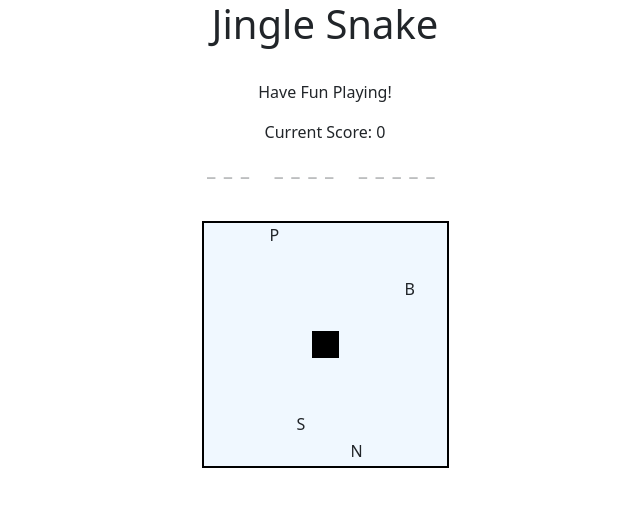
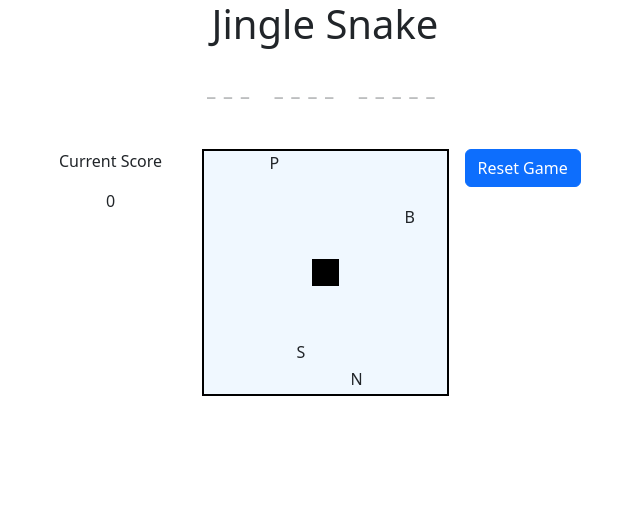
Before and after one commit to gonz1247/jingle_snake, a React (Vite) app: page / in a window 1280 px wide. Both pictures are taken after a click on the button "Start New Game". Shown: the top 506 px of the page, without its empty margins (315-955 px from the left). Built offline with nearby package versions, Linux system fonts and the light colour scheme.

Commit message:
updated layout of display while playing game and while choosing settings

```diff
--- a/src/App.css
+++ b/src/App.css
@@ -14,3 +14,11 @@
 .cell.snake {
     background-color: black;
 }
+
+.above_board {
+    height: 45px;
+}
+
+.side_of_board {
+    width: 150px;
+}
--- a/src/App.jsx
+++ b/src/App.jsx
@@ -1,7 +1,7 @@
 import { useState } from "react";
 import Header from "./components/Header";
 import GameInputs from "./components/GameInputs";
-import GameRunningDisplay from "./components/GameRunningDisplay";
+import WordProgessDisplay from "./components/WordProgessDisplay";
 import BoardDisplay from "./components/BoardDisplay";
 import runJingleSnake from "./hooks/runJingleSnake";
 import { initFillBoardWithChars } from "./game_objects/BoardPopulator";
@@ -24,8 +24,16 @@ function App() {
     initFillBoardWithChars(boardSize, fillPercentage);
 
   // Actual board that will be used for the game
-  const { board, startGame, isPlaying, songTitle, score, nLettersGuessed } =
-    runJingleSnake(boardSize, initFillSpots, initAvailabilityObject);
+  const {
+    board,
+    startGame,
+    isPlaying,
+    songTitle,
+    score,
+    highestScore,
+    nLettersGuessed,
+    restartGame,
+  } = runJingleSnake(boardSize, initFillSpots, initAvailabilityObject);
 
   // Preview board that can be updated in real time when selecting board size and difficulty
   const boardPreview = Array(boardSize)
@@ -46,25 +54,54 @@ function App() {
       <Header>Jingle Snake</Header>
       <br></br>
       {isPlaying ? (
-        <GameRunningDisplay
-          word={songTitle}
-          n_letters={nLettersGuessed}
-          score={score}
-        />
+        <WordProgessDisplay word={songTitle} n_letters={nLettersGuessed} />
       ) : (
         <GameInputs
           boardSize={boardSize}
           setBoardSize={setBoardSize}
           difficulty={difficulty}
           setDifficulty={setDifficulty}
-          startGame={startGame}
         />
       )}
       <br></br>
       {isPlaying ? (
-        <BoardDisplay board={board} />
+        <div className="d-flex justify-content-center gap-3">
+          <div className="side_of_board">
+            <p className="d-flex justify-content-center">Current Score</p>
+            <p className="d-flex justify-content-center">{score}</p>
+          </div>
+          <div>
+            <BoardDisplay board={board} />
+          </div>
+          <div className="side_of_board">
+            <button
+              type="button"
+              className="btn btn-primary"
+              onClick={restartGame}
+            >
+              Reset Game
+            </button>
+          </div>
+        </div>
       ) : (
-        <BoardDisplay board={boardPreview} />
+        <div className="d-flex justify-content-center gap-3">
+          <div className="side_of_board">
+            <p className="d-flex justify-content-center">Highest Score</p>
+            <p className="d-flex justify-content-center">{highestScore}</p>
+          </div>
+          <div>
+            <BoardDisplay board={boardPreview} />
+          </div>
+          <div className="side_of_board">
+            <button
+              type="button"
+              className="btn btn-primary"
+              onClick={startGame}
+            >
+              Start New Game
+            </button>
+          </div>
+        </div>
       )}
     </>
   );
--- a/src/components/GameInputs.jsx
+++ b/src/components/GameInputs.jsx
@@ -44,22 +44,11 @@ function Difficulty({ difficulty, setDifficulty }) {
   );
 }
 
-function StartGame({ startGame }) {
-  return <button type="button" className="btn btn-primary" onClick={startGame}>Start New Game</button>;
-}
-
-function GameInputs({
-  boardSize,
-  setBoardSize,
-  difficulty,
-  setDifficulty,
-  startGame,
-}) {
+function GameInputs({ boardSize, setBoardSize, difficulty, setDifficulty }) {
   return (
-    <div className="d-flex justify-content-evenly">
+    <div className="d-flex justify-content-center gap-3 above_board">
       <BoardSize boardSize={boardSize} setBoardSize={setBoardSize} />
       <Difficulty difficulty={difficulty} setDifficulty={setDifficulty} />
-      <StartGame startGame={startGame}/>
     </div>
   );
 }
--- a/src/components/GameRunningDisplay.jsx
+++ /dev/null
@@ -1,36 +0,0 @@
-function WordProgessDisplay({ word, n_letters }) {
-  let display_word = "";
-  const A2Z = "ABCDEFGHIJKLMNOPQRSTUVWXYZ";
-  for (let i = 0; i < word.length; i++) {
-    if (word[i] == " ") {
-      display_word += "  ";
-    } else if (i < n_letters) {
-      display_word += word[i];
-    } else {
-      if (A2Z.includes(word.toUpperCase()[i])) {
-        display_word += "_ ";
-      } else {
-        display_word += word[i];
-      }
-    }
-  }
-  return <pre>{display_word}</pre>;
-}
-
-function GameRunningDisplay({ word, score, n_letters }) {
-  return (
-    <>
-      <div className="d-flex justify-content-evenly">
-        <p>Have Fun Playing!</p>
-      </div>
-      <div className="d-flex justify-content-evenly">
-        <p>Current Score: {score}</p>
-      </div>
-      <div className="d-flex justify-content-evenly">
-        <WordProgessDisplay word={word} n_letters={n_letters} />
-      </div>
-    </>
-  );
-}
-
-export default GameRunningDisplay;
--- /dev/null
+++ b/src/components/WordProgessDisplay.jsx
@@ -0,0 +1,24 @@
+function WordProgessDisplay({ word, n_letters }) {
+  let display_word = "";
+  const A2Z = "ABCDEFGHIJKLMNOPQRSTUVWXYZ";
+  for (let i = 0; i < word.length; i++) {
+    if (word[i] == " ") {
+      display_word += "  ";
+    } else if (i < n_letters) {
+      display_word += word[i];
+    } else {
+      if (A2Z.includes(word.toUpperCase()[i])) {
+        display_word += "_ ";
+      } else {
+        display_word += word[i];
+      }
+    }
+  }
+  return (
+    <div className="d-flex justify-content-evenly above_board">
+        <pre>{display_word}</pre>
+    </div>
+  );
+}
+
+export default WordProgessDisplay;
--- a/src/hooks/runJingleSnake.jsx
+++ b/src/hooks/runJingleSnake.jsx
@@ -24,6 +24,7 @@ function runJingleSnake(boardSize, initFillSpots, initAvailabilityObject) {
   const [songTitle, setSongTitle] = useState(null);
   const [nextSongTitle, setNextSongTitle] = useState(null);
   const [score, setScore] = useState(0);
+  const [highestScore, setHighestScore] = useState(0);
   const [nLettersGuessed, setNLettersGuessed] = useState(0);
 
   // Intialize board
@@ -53,7 +54,13 @@ function runJingleSnake(boardSize, initFillSpots, initAvailabilityObject) {
     // Turn game speed to normal and start game
     setGameSpeed(GameSpeed.Normal);
     setIsPlaying(true);
-  }, [boardSize, initFillSpots]);
+  }, [boardSize, initFillSpots, isPlaying]);
+
+  const restartGame = () => {
+    setGameSpeed(GameSpeed.Pause);
+    setIsPlaying(false);
+    setMoveDirection("right");
+  };
 
   // Controls what happens on each render of the running game
   const gameTick = useCallback(() => {
@@ -122,6 +129,8 @@ function runJingleSnake(boardSize, initFillSpots, initAvailabilityObject) {
       setIsPlaying(false);
       setMoveDirection("right");
       setGameSpeed(GameSpeed.Pause);
+      // Capture highest score so far
+      setHighestScore(Math.max(score, highestScore));
     }
     setKeyDownHandled(true);
   }, [
@@ -188,7 +197,9 @@ function runJingleSnake(boardSize, initFillSpots, initAvailabilityObject) {
     isPlaying,
     songTitle,
     score,
+    highestScore,
     nLettersGuessed,
+    restartGame,
   };
 }
 
```
